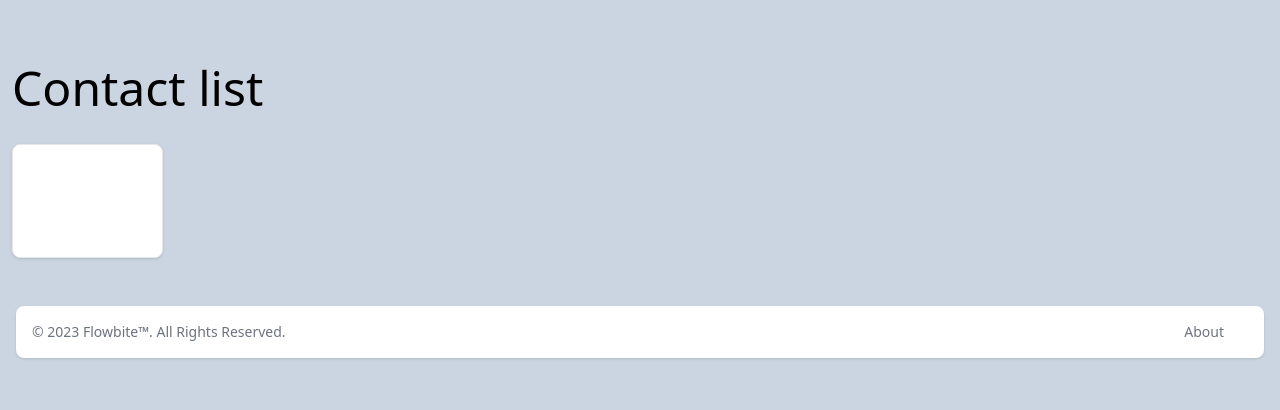
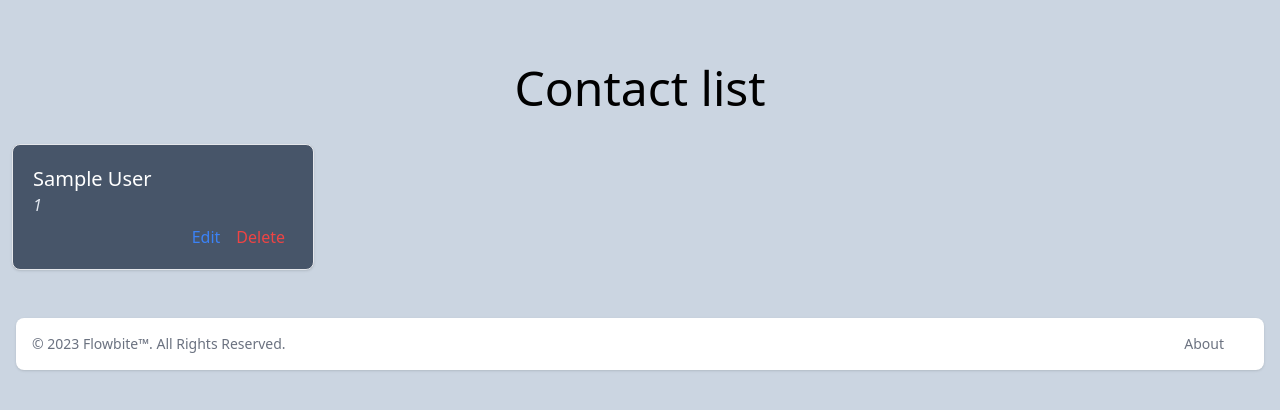
Before and after one commit to the10or/personal-assistant-web, a Django app: template personal_assistant/contacts/templates/contacts/contact_list.html in a window 1280 px wide. Shown: the part 70-480 px from the top of the page. Run offline with Django 3.2, Linux system fonts and the light colour scheme; the template is opened without the code that fills it: most values are stand-ins (such as "Sample title", 1, 10 or a date in 2020); some libraries are stand-ins or nearby versions.

Commit message:
contact cards

```diff
--- a/personal_assistant/contacts/templates/contacts/contact_list.html
+++ b/personal_assistant/contacts/templates/contacts/contact_list.html
@@ -3,16 +3,23 @@
 {% block content %}
 <div class="form-content my-3 p-3">
     <div class="container">
-        <div class="items-center justify-center pt-10 pb-3">
-            <h1 class="text-5xl mb-5">Contact list</h1>
+        <div class="pt-10 pb-3">
+            <h1 class="text-center text-5xl mb-5">Contact list</h1>
         </div>
         <div class="text-white grid grid-cols-4 gap-4 items-center mb-5 justify-center">
                 {% for contact in contacts %}
-                <div class="block w-1/2 p-5 bg-white border border-gray-200 rounded-lg shadow hover:bg-gray-100 dark:bg-gray-800 dark:border-gray-700 dark:hover:bg-gray-800 dark:hover:border-gray-200">
-                    <p>{{ contact.first_name }} {{ contact.last_name }}</p>
-                    <p>{{ contact.phone_number }}</p>
-                    (<a href="{% url 'edit_contact' contact.id %}">Edit</a>)
-                    (<a href="{% url 'delete_contact' contact.id %}">Delete</a>)
+                <div class="block p-5 bg-slate-600 border border-gray-200 rounded-lg shadow hover:bg-gray-100 dark:bg-gray-800 dark:border-gray-700 dark:hover:bg-gray-800 dark:hover:border-gray-200">
+                    <div class="text-xl">{{ contact.first_name }} {{ contact.last_name }}</div>
+                    <div class="text-slate-200 italic ">{{ contact.phone_number }}</div>
+                    <div class="pt-2 flex flex-row float-right">
+
+                        <div class="inline pr-2 pl-2">
+                            <a class="text-blue-500" href="{% url 'edit_contact' contact.id %}">Edit</a>
+                        </div>
+                        <div class="inline pr-2 pl-2">
+                            <a class="text-red-500" href="{% url 'delete_contact' contact.id %}">Delete</a>
+                        </div>
+                    </div>
                 </div>
                 {% endfor %}
         </div>
```
